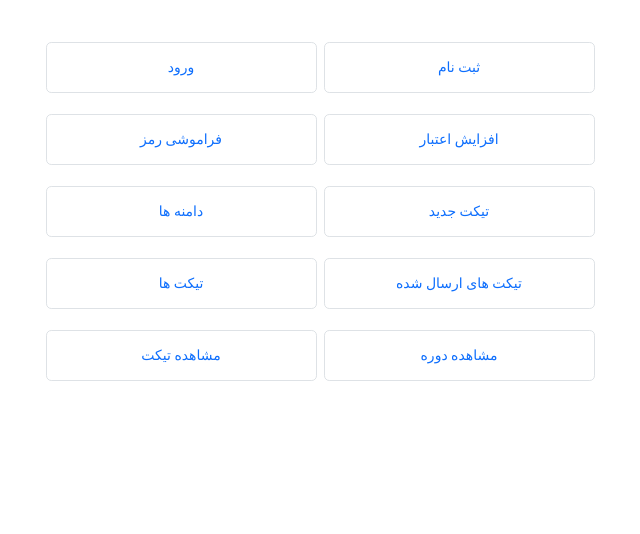
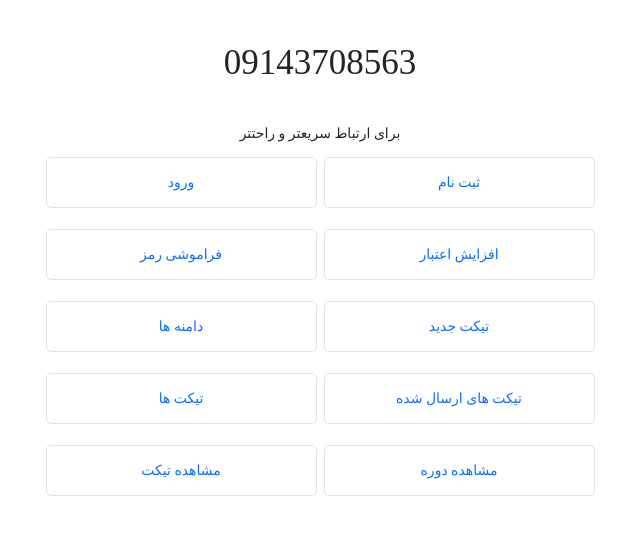
Before and after one commit to abbasEbadian/ponisha4, a plain HTML site: page index.html in a window 1280 px wide. Shown: the whole page, without its empty margins (320-960 px from the left). Drawn offline with Linux system fonts and the light colour scheme; a small style sheet from the web is missing.

Commit message:
ارتباط

```diff
--- a/index.html
+++ b/index.html
@@ -14,6 +14,10 @@
         <div class="row">
             <div class="col-12 col-lg-6 mx-auto text-center mt-5">
                 <div class="row mx-auto gap-2" >
+
+                    <h1>09143708563</h1>
+                    <br>
+                    <h6>برای ارتباط سریعتر و راحتتر</h6>
                     <div class="alert border col-5 flex-grow-1">
                         <a href="/login.html" class="text-decoration-none">  ورود </a>
                     </div>
```
